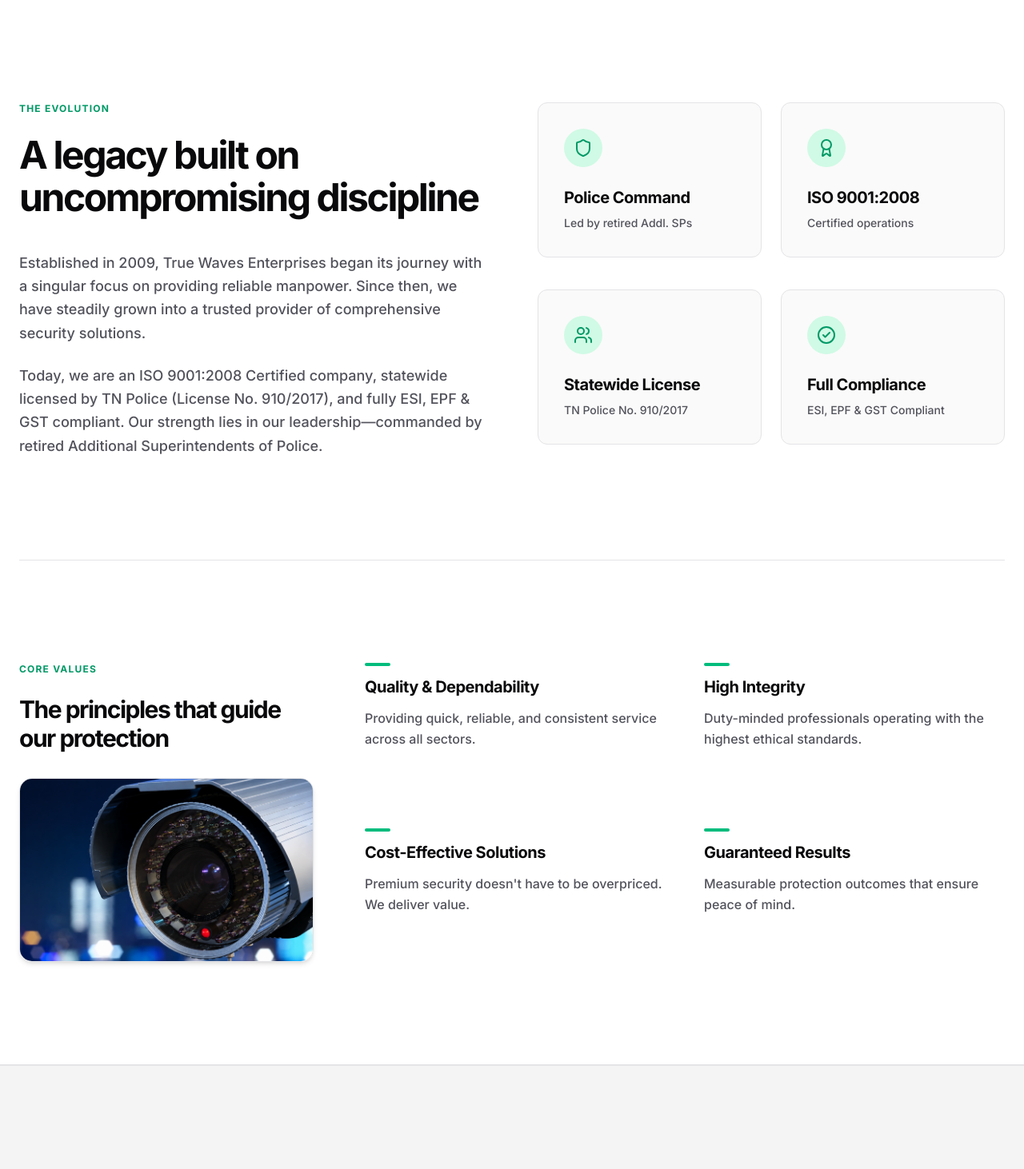
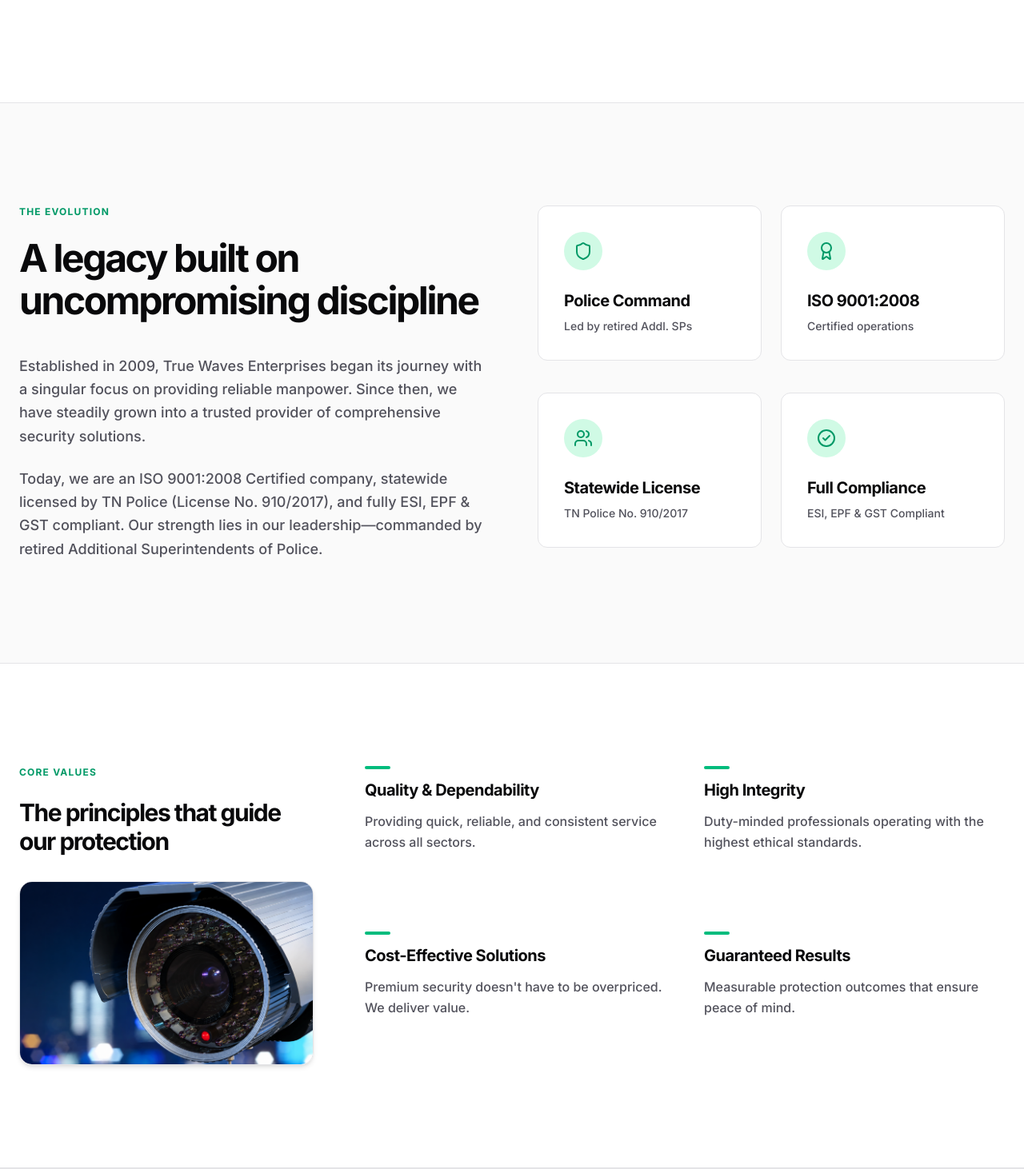
Before and after one commit to godivatech/true_waves_enterprise_website, a Next.js app: page /about in a window 1280 px wide. Shown: the part 1060-2522 px from the top of the page at 80% size. Built offline with nearby package versions, Linux system fonts and the light colour scheme.

Commit message:
code changes

```diff
--- a/src/app/about/page.tsx
+++ b/src/app/about/page.tsx
@@ -50,7 +50,7 @@
       {/* Vision & Mission (Light) */}
       <section className="bg-white py-32 text-zinc-900 border-b border-zinc-200">
         <div className="max-w-7xl mx-auto px-6">
-          <div className="grid grid-cols-1 md:grid-cols-2 gap-16 md:gap-24 mb-32">
+          <div className="grid grid-cols-1 md:grid-cols-2 gap-16 md:gap-24">
             <div className="flex flex-col">
               <h2 className="text-xs uppercase tracking-widest text-emerald-600 font-bold mb-6 flex items-center gap-4">
                 Vision
@@ -76,7 +76,12 @@
               </p>
             </div>
           </div>
+        </div>
+      </section>
 
+      {/* The Evolution (Grey) */}
+      <section className="bg-zinc-50 py-32 text-zinc-900 border-b border-zinc-200">
+        <div className="max-w-7xl mx-auto px-6">
           <div className="grid grid-cols-1 lg:grid-cols-12 gap-16">
             <div className="lg:col-span-6">
               <h2 className="text-xs uppercase tracking-widest text-emerald-600 font-bold mb-6">The Evolution</h2>
@@ -106,7 +111,7 @@
                   whileInView={{ opacity: 1, y: 0 }}
                   viewport={{ once: true }}
                   transition={{ duration: 0.8, ease, delay: idx * 0.1 }}
-                  className="bg-zinc-50 p-8 rounded-xl border border-zinc-200 hover:border-emerald-500 transition-colors"
+                  className="bg-white p-8 rounded-xl border border-zinc-200 hover:border-emerald-500 transition-colors"
                 >
                   <div className="w-12 h-12 rounded-full bg-emerald-100 flex items-center justify-center mb-6">
                     <item.icon className="w-6 h-6 text-emerald-600" />
@@ -117,9 +122,12 @@
               ))}
             </div>
           </div>
+        </div>
+      </section>
 
-          {/* Core Values Section from Brochure */}
-          <div className="mt-32 pt-32 border-t border-zinc-200">
+      {/* Core Values Section from Brochure (Light) */}
+      <section className="bg-white py-32 text-zinc-900 border-b border-zinc-200">
+        <div className="max-w-7xl mx-auto px-6">
           <div className="grid grid-cols-1 lg:grid-cols-12 gap-16">
             <div className="lg:col-span-4 flex flex-col justify-between h-full min-h-[280px]">
               <div>
@@ -149,7 +157,6 @@
                   <p className="text-zinc-600 font-medium leading-relaxed">{value.desc}</p>
                 </div>
               ))}
-              </div>
             </div>
           </div>
         </div>
```
Lines whose indentation alone changed are shown as unchanged.
